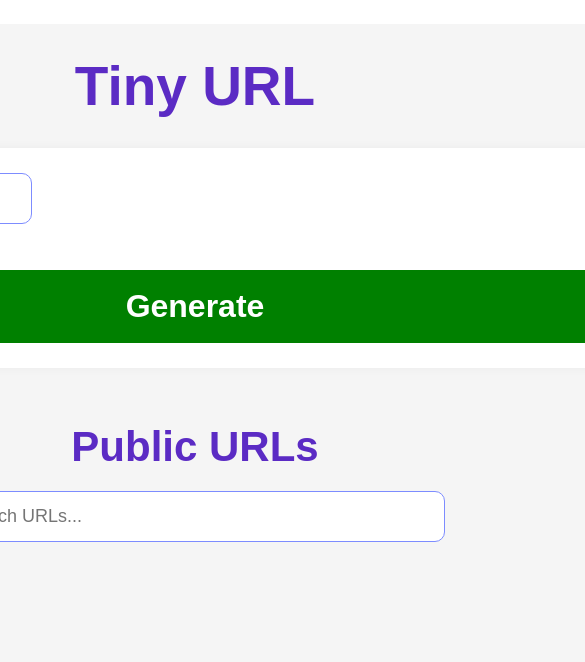
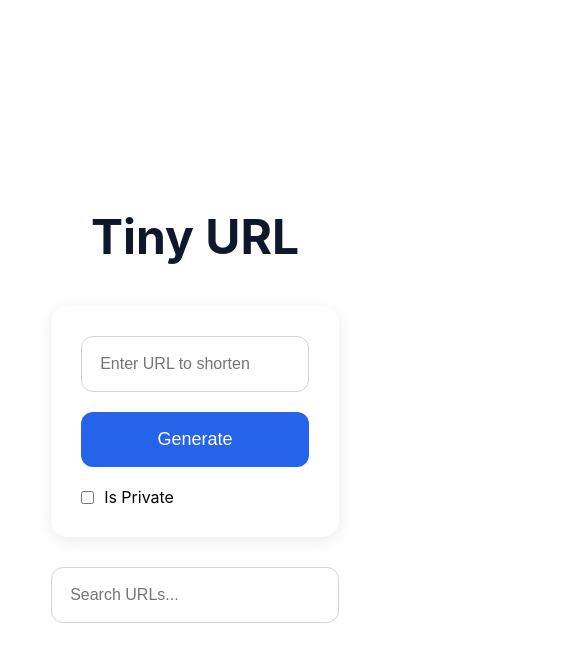
Before and after one commit to sathya444000/TinyUrlAngularRepo, an Angular app: page /tinyurl in a window 390 px wide. Shown: the top 662 px of the page, 585 px wide, since content can reach past the window. Built offline with nearby package versions, Linux system fonts and the light colour scheme; no server answers.

Commit message:
style changes

```diff
--- a/src/app/tiny-url/tiny-url-add.css
+++ b/src/app/tiny-url/tiny-url-add.css
@@ -1,204 +1,220 @@
-:host{
-    background:#f5f5f5;
-    display:flex;
-    justify-content:center;
-    padding:30px;
-    min-height:100vh;
+* {
+  margin: 0;
+  padding: 0;
+  box-sizing: border-box;
 }
 
-*{
-    margin:0;
-    padding:0;
-    box-sizing:border-box;
-    font-family: Arial, Helvetica, sans-serif;
+body {
+  background: #f4f7fb;
+  font-family: Arial, Helvetica, sans-serif;
 }
 
-.container{
-    width:900px;
+.main-container {
+  width: 95%;
+  max-width: 1400px;
+  margin: auto;
+  padding: 40px 20px;
 }
 
-h1{
-    text-align:center;
-    color:#5b2bc4;
-    margin-bottom:30px;
-    font-size:55px;
-    font-weight:bold;
+.title {
+  text-align: center;
+  margin-bottom: 40px;
+  font-size: 48px;
+  color: #0f172a;
 }
 
-.top-card{
-    background:white;
-    padding:25px;
-    border-radius:20px;
-    box-shadow:0 0 10px rgba(0,0,0,0.05);
+/* Top Section */
+
+.top-section {
+  background: white;
+  padding: 30px;
+  border-radius: 16px;
+  margin-bottom: 30px;
+  box-shadow: 0 4px 15px rgba(0,0,0,0.08);
 }
 
-.url-box{
-    display:flex;
-    align-items:center;
-    gap:15px;
+.url-form {
+  width: 100%;
 }
 
-.url-box input[type="text"]{
-    flex:1;
-    padding:14px;
-    border-radius:10px;
-    border:1px solid #7d8cff;
-    font-size:18px;
+.input-group {
+  display: flex;
+  gap: 20px;
 }
 
-.private-box{
-    display:flex;
-    align-items:center;
-    gap:8px;
-    color:#6a1bb9;
-    font-size:18px;
-    white-space:nowrap;
+.url-input {
+  flex: 1;
+  padding: 18px;
+  border: 1px solid #d1d5db;
+  border-radius: 12px;
+  font-size: 16px;
 }
 
-.generate-btn{
-    width:100%;
-    margin-top:25px;
-    border:none;
-    padding:18px;
-    border-radius:15px;
-    font-size:32px;
-    font-weight:bold;
-    color:white;
-    cursor:pointer;
-    background:green;
+.url-input:focus {
+  outline: none;
+  border-color: #2563eb;
 }
 
-.generate-btn:hover{
-    opacity:0.9;
+.generate-btn {
+  width: 220px;
+  border: none;
+  border-radius: 12px;
+  background: #2563eb;
+  color: white;
+  font-size: 18px;
+  cursor: pointer;
+  transition: 0.3s;
 }
 
-.result{
-    margin-top:30px;
-    background:#eefaf0;
-    padding:18px;
-    border-radius:12px;
-    display:flex;
-    align-items:center;
-    justify-content:space-between;
+.generate-btn:hover {
+  background: #1d4ed8;
 }
 
-.result-left{
-    display:flex;
-    gap:10px;
-    align-items:center;
-    flex-wrap:wrap;
+.checkbox-section {
+  margin-top: 20px;
+  display: flex;
+  gap: 10px;
+  align-items: center;
+  font-size: 16px;
 }
 
-.result-title{
-    color:#0c8b4d;
-    font-size:20px;
-    font-weight:bold;
+/* Result */
+
+.result-box {
+  background: #ecfdf5;
+  border: 1px solid #22c55e;
+  border-radius: 14px;
+  padding: 20px;
+  margin-bottom: 30px;
+
+  display: flex;
+  justify-content: space-between;
+  align-items: center;
 }
 
-.result a{
-    color:#0b57d0;
-    font-size:18px;
-    font-weight:bold;
-    text-decoration:none;
+.result-left {
+  display: flex;
+  gap: 10px;
+  align-items: center;
 }
 
-.copy-btn{
-    border:none;
-    background:#2563eb;
-    color:white;
-    padding:10px 22px;
-    border-radius:12px;
-    font-size:18px;
-    cursor:pointer;
+.short-label {
+  font-weight: bold;
+  font-size: 18px;
 }
 
-.copy-btn:hover{
-    opacity:0.9;
+/* Search */
+
+.search-section {
+  margin-bottom: 30px;
 }
 
-.public-title{
-    text-align:center;
-    margin-top:55px;
-    color:#5b2bc4;
-    font-size:42px;
+.search-input {
+  width: 100%;
+  padding: 18px;
+  border: 1px solid #d1d5db;
+  border-radius: 12px;
+  font-size: 16px;
 }
 
-.search-box{
-    display:flex;
-    justify-content:center;
-    margin-top:20px;
+/* Grid */
+
+.url-grid {
+  display: grid;
+  grid-template-columns: repeat(auto-fit, minmax(420px, 1fr));
+  gap: 25px;
 }
 
-.search-box input{
-    width:500px;
-    padding:14px;
-    border-radius:10px;
-    border:1px solid #7d8cff;
-    font-size:18px;
+/* Card */
+
+.url-card {
+  background: white;
+  border-radius: 16px;
+  padding: 24px;
+  box-shadow: 0 4px 15px rgba(0,0,0,0.08);
+
+  display: flex;
+  flex-direction: column;
+  gap: 20px;
 }
 
-.url-list{
-    margin-top:35px;
-    max-height:500px;
-    overflow-y:auto;
-    padding-right:10px;
+.card-header {
+  display: flex;
+  justify-content: space-between;
+  align-items: center;
 }
 
-.url-card{
-    background:white;
-    border-radius:18px;
-    padding:20px;
-    margin-bottom:25px;
-    display:flex;
-    justify-content:space-between;
-    align-items:center;
-    box-shadow:0 0 5px rgba(0,0,0,0.1);
+.short-url {
+  color: #2563eb;
+  font-size: 20px;
+  font-weight: bold;
+  cursor: pointer;
+  text-decoration: none;
+  word-break: break-word;
 }
 
-.left-section{
-    display:flex;
-    flex-direction:column;
-    gap:12px;
+.short-url:hover {
+  text-decoration: underline;
 }
 
-.short-url{
-    display:flex;
-    align-items:center;
-    gap:15px;
-    flex-wrap:wrap;
+.click-box {
+  background: #e2e8f0;
+  padding: 10px 14px;
+  border-radius: 30px;
+  font-size: 14px;
 }
 
-.short-url a{
-    color:#0b57d0;
-    font-size:20px;
-    font-weight:bold;
-    text-decoration:none;
+.original-url {
+  color: #475569;
+  font-size: 16px;
+  word-break: break-word;
+  line-height: 1.6;
 }
 
-.original-url{
-    color:#666;
-    font-size:18px;
-    word-break:break-all;
+.card-footer {
+  display: flex;
+  gap: 15px;
 }
 
-.clicks{
-    background:#f3efff;
-    color:#5b2bc4;
-    padding:8px 15px;
-    border-radius:15px;
-    font-size:16px;
+.copy-btn,
+.delete-btn {
+  border: none;
+  padding: 12px 22px;
+  border-radius: 10px;
+  color: white;
+  cursor: pointer;
+  font-size: 15px;
 }
 
-.delete-btn{
-    border:none;
-    background:#ff4060;
-    color:white;
-    padding:12px 28px;
-    border-radius:14px;
-    font-size:22px;
-    cursor:pointer;
+.copy-btn {
+  background: #0ea5e9;
 }
 
-.delete-btn:hover{
-    opacity:0.9;
+.delete-btn {
+  background: #ef4444;
 }
+
+/* Mobile */
+
+@media (max-width: 768px) {
+
+  .input-group {
+    flex-direction: column;
+  }
+
+  .generate-btn {
+    width: 100%;
+    height: 55px;
+  }
+
+  .url-grid {
+    grid-template-columns: 1fr;
+  }
+
+  .result-box {
+    flex-direction: column;
+    gap: 15px;
+    align-items: flex-start;
+  }
+
+}
--- a/src/app/tiny-url/tiny-url-add.html
+++ b/src/app/tiny-url/tiny-url-add.html
@@ -1,15 +1,19 @@
-<div class="container">
+<div class="main-container">
 
-    <h1>Tiny URL</h1>
+  <h1 class="title">Tiny URL</h1>
 
-    <div class="top-card">
+  <!-- Create URL Section -->
+  <div class="top-section">
 
-        <div class="url-box"  >
-<form [formGroup]="userForm">
+    <form [formGroup]="userForm" class="url-form">
+
+      <div class="input-group">
+
         <input
           type="text"
           formControlName="urlname"
           placeholder="Enter URL to shorten"
+          class="url-input"
         />
  @if (urlnameCtrl?.touched && urlnameCtrl?.errors) {
       <div class="error-messages" style="color: red; font-size: 12px;">
@@ -29,108 +33,91 @@
 
       </div>
     }
-            <div class="private-box">
+        <button
+          type="button"
+          class="generate-btn"
+          (click)="generateUrl()"
+        >
+          Generate
+        </button>
 
-                <input
-                 formControlName="isPrivate"
-                    type="checkbox"
+      </div>
 
-                />
+      <div class="checkbox-section">
+
+        <input type="checkbox" formControlName="isPrivate" />
 
         <label>Is Private</label>
 
       </div>
+
     </form>
-        </div>
-
-        <button
-            class="generate-btn"
-            (click)="generateUrl()">
-
-            Generate
-
-        </button>
 
   </div>
 
+  <!-- Result -->
+
   @if(generatedShortUrl){
 
-    <div class="result">
+  <div class="result-box">
 
     <div class="result-left">
 
-            <span class="result-title">
-                Short URL:
-            </span>
+      <span class="short-label">Short URL:</span>
 
-            <a
-               (click)="clickNewUrl($event)">
+      <a (click)="clickNewUrl($event)">
         {{generatedShortUrl}}
-
       </a>
 
     </div>
 
     <button
+      class="copy-btn"
       (click)="copyShortUrl(generatedShortUrl)"
-            class="copy-btn">
-
+    >
       Copy
-
     </button>
 
   </div>
 
   }
 
-    <h2 class="public-title">
-        Public URLs
-    </h2>
+  <!-- Search -->
 
-    <div class="search-box">
+  <div class="search-section">
 
     <input
       type="text"
       [(ngModel)]="searchText"
-            (blur)="searchUrls()"
+      (keyup)="searchUrls()"
       placeholder="Search URLs..."
+      class="search-input"
     />
 
   </div>
 
-    <div class="url-list">
+  <!-- Grid -->
+
+  <div class="url-grid">
 
     @for(item of tinyUrls; track item.Id){
 
     <div class="url-card">
 
-            <div class="left-section">
+      <div class="card-header">
 
-                <div class="short-url">
-<!-- [href]="item.OriginalUrl"
-                        target="_blank" -->
         <a
-
-                        (click)="updateClick(item,$event)">
-
+          class="short-url"
+          (click)="updateClick(item,$event)"
+        >
           {{item.ShortCode}}
-
         </a>
 
-                    <button
-                        class="copy-btn"
-
-                        (click)="copyShortUrl(item.ShortCode)">
-
-                        Copy
-
-                    </button>
-
-                    <span class="clicks">
+        <div class="click-box">
 
           {{item.Clicks}} Clicks
 
-                    </span>
+        </div>
 
       </div>
 
@@ -140,15 +127,23 @@
 
       </div>
 
-            </div>
+      <div class="card-footer">
+
+        <button
+          class="copy-btn"
+          (click)="copyShortUrl(item.ShortCode)"
+        >
+          Copy
+        </button>
 
         <button
           class="delete-btn"
-                (click)="deleteUrl(item.Id ?? 0)">
+          (click)="deleteUrl(item.Id ?? 0)"
+        >
+          Delete
+        </button>
 
-                Delete
-
-            </button>
+      </div>
 
     </div>
 
```
Also changed, not shown: src/app/tiny-url/model/tiny-url.ts (+8 -8 lines), src/app/tiny-url/tiny-url-add.component.ts (+31 -35 lines), src/app/tiny-url/tiny-url.service.ts (+6 -6 lines). Lines whose indentation alone changed are shown as unchanged.
